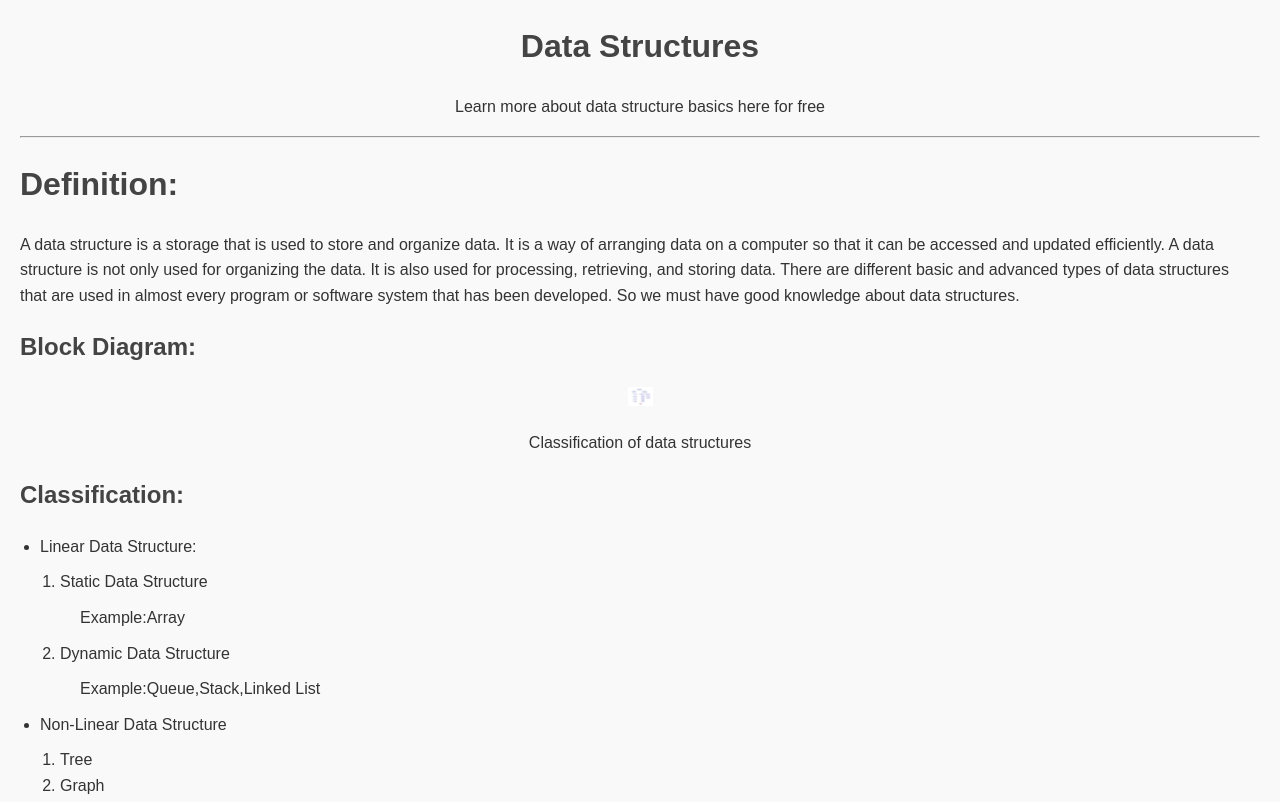
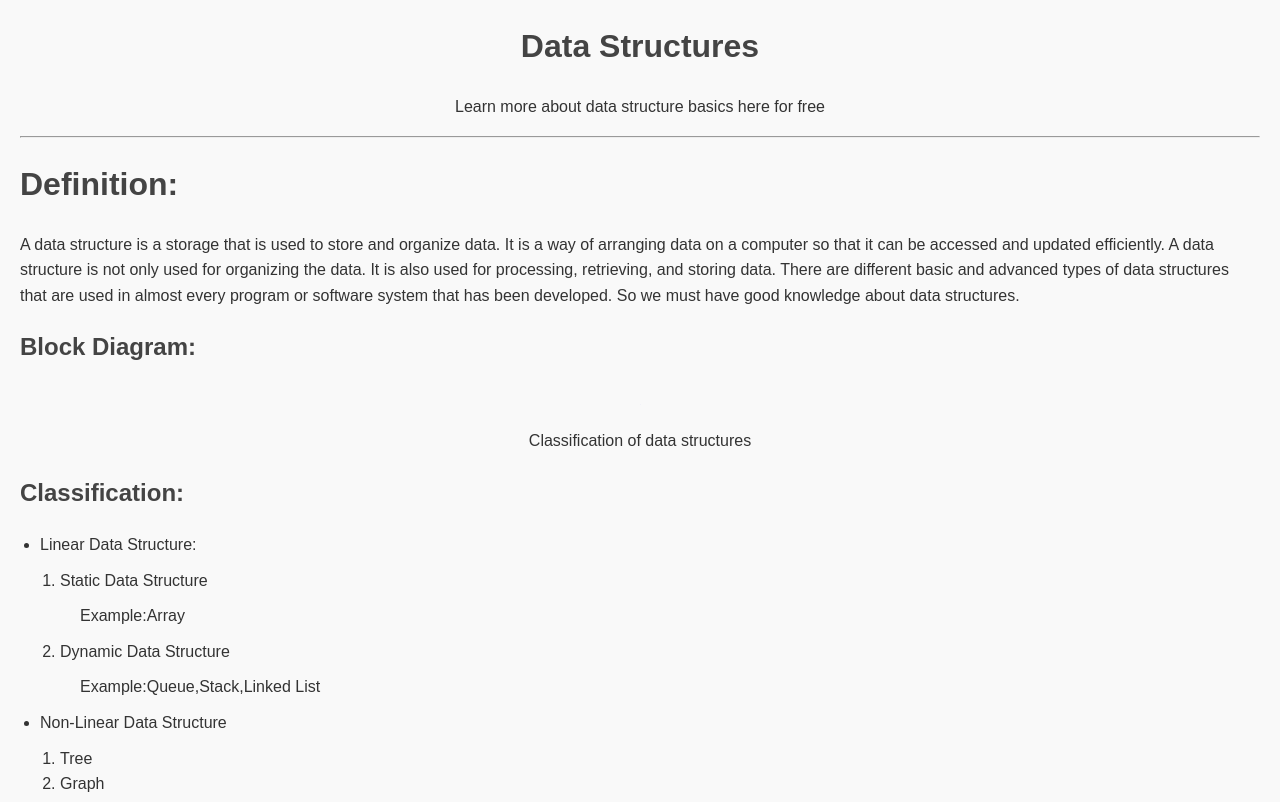
Before and after one commit to vikivignesh-1704/Data-Structure-Web, a plain HTML site: page index.html in a window 1280 px wide. Shown: the top 802 px of the page. Drawn offline with Linux system fonts and the light colour scheme.

Commit message:
Update index.html

```diff
--- a/index.html
+++ b/index.html
@@ -97,7 +97,7 @@
             A data structure is not only used for organizing the data. It is also used for processing, retrieving, and storing data. There are different basic and advanced types of data structures that are used in almost every program or software system that has been developed. So we must have good knowledge about data structures.</p>
         <h2>Block Diagram:</h2>
         <center>
-            <img src="img/ClassificationofDataStructure.webp" width="25px">
+            <img src="img/ClassificationofDataStructure.webp" width="1px">
             <p>Classification of data structures</p>
 
         </center>
```
